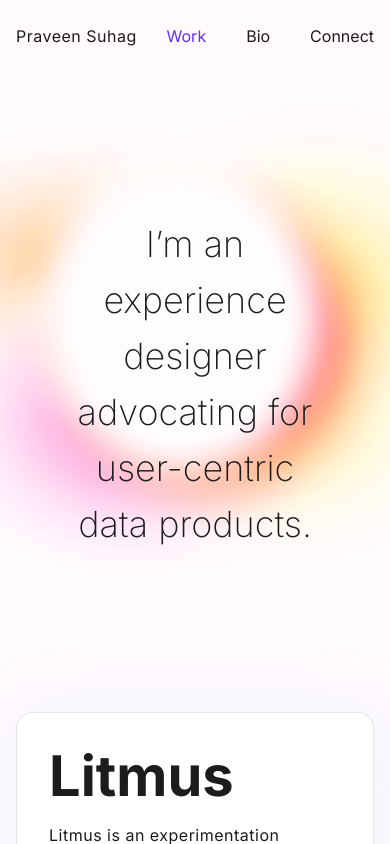
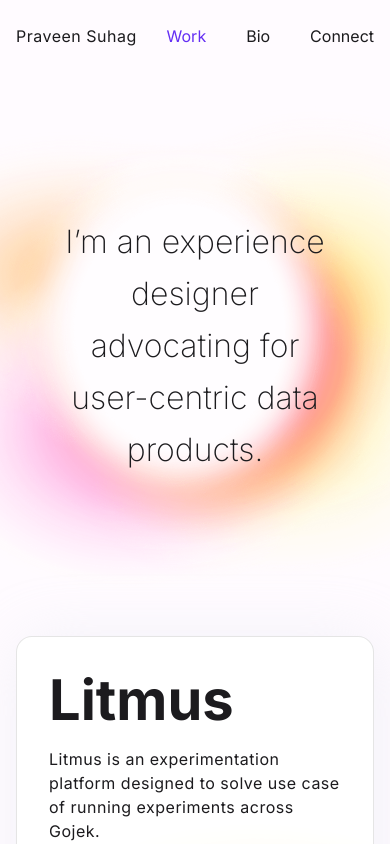
Before and after one commit to p4suhag/portfolio, a Next.js app: page / in a window 390 px wide. Shown: the top 844 px of the page. Built offline with nearby package versions, Linux system fonts and the light colour scheme.

Commit message:
Reduce work heading font size

```diff
--- a/styles/global.css
+++ b/styles/global.css
@@ -238,6 +238,7 @@ h1, h2, h3, h4, h5 {
 
 
 .project_tile {
+	position: relative;
 	height: 480px;
 	width: 100%;
 	max-width: 1040px;
@@ -358,7 +359,9 @@ h1, h2, h3, h4, h5 {
   	position: unset;
     transform: scale(1);
   }
-  .litmus_cover:before, .cosmos_cover:before, .console_cover:before {
+  .litmus_cover:before,
+  .cosmos_cover:before,
+  .console_cover:before {
     bottom: -500px;
     transform: rotate(200deg);
 	}
@@ -381,11 +384,12 @@ h1, h2, h3, h4, h5 {
 
 @media (max-width: 480px) {
 	.work_page:before {
-		top: 2%;
+		top: 50px;
+    height: 600px;
 	}
 	.work_title {
-		font-size: 36px;
-		line-height: 56px;
+		font-size: 32px;
+		line-height: 52px;
 	}
 	.project_tile {
 		padding: 8px 32px 0 32px;
```
